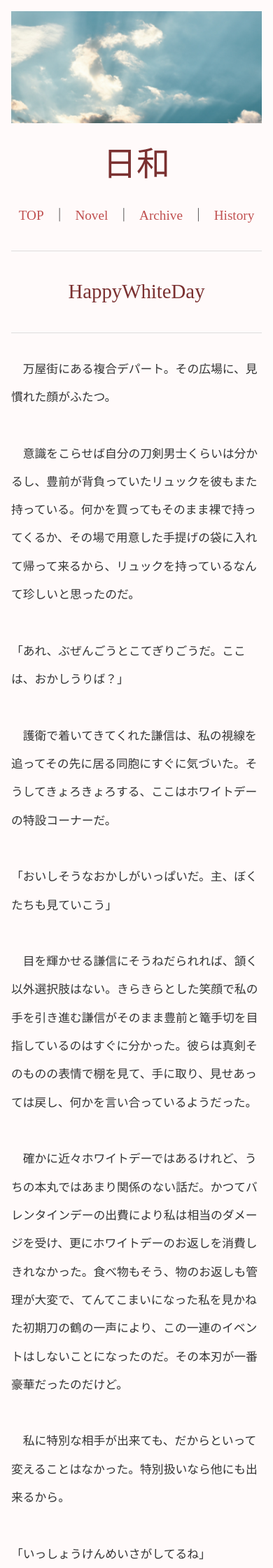
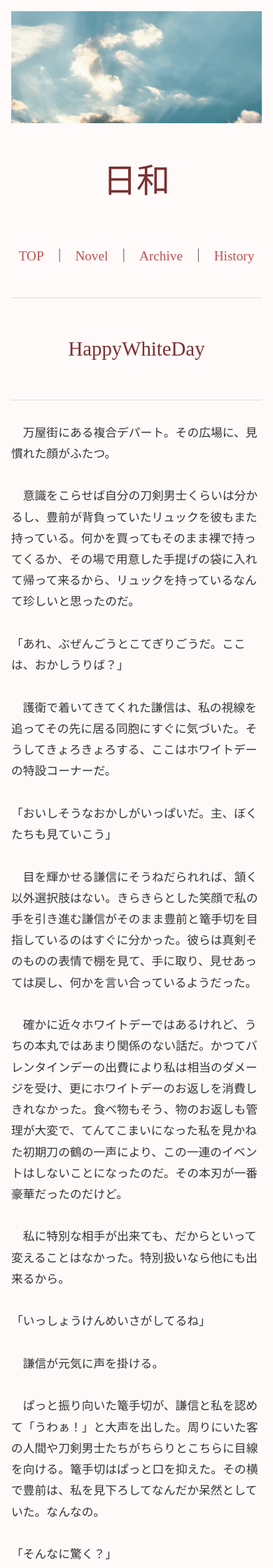
Before and after one commit to fjst160/lemon160, a Jekyll site: the page built from _novels/ss0-1.md, in a window 390 px wide. Shown: the top 2240 px of the page at 70% size. Built offline with Jekyll 4.4.1, drawn with Linux system fonts in a browser that asks for light colours.

Commit message:
Update style.css

```diff
--- a/assets/style.css
+++ b/assets/style.css
@@ -224,7 +224,7 @@ a:hover{
     body{
         padding: 1rem;
         font-size: 20px;
-        line-height: 1.8;
+        line-height: 2.8;
     }
 
     nav{
@@ -257,4 +257,9 @@ a:hover{
         margin-bottom: 0.1rem;
     }
 
+.novel-content,
+.novel-content p{
+    line-height: 1.8;
 }
+
+}
```
